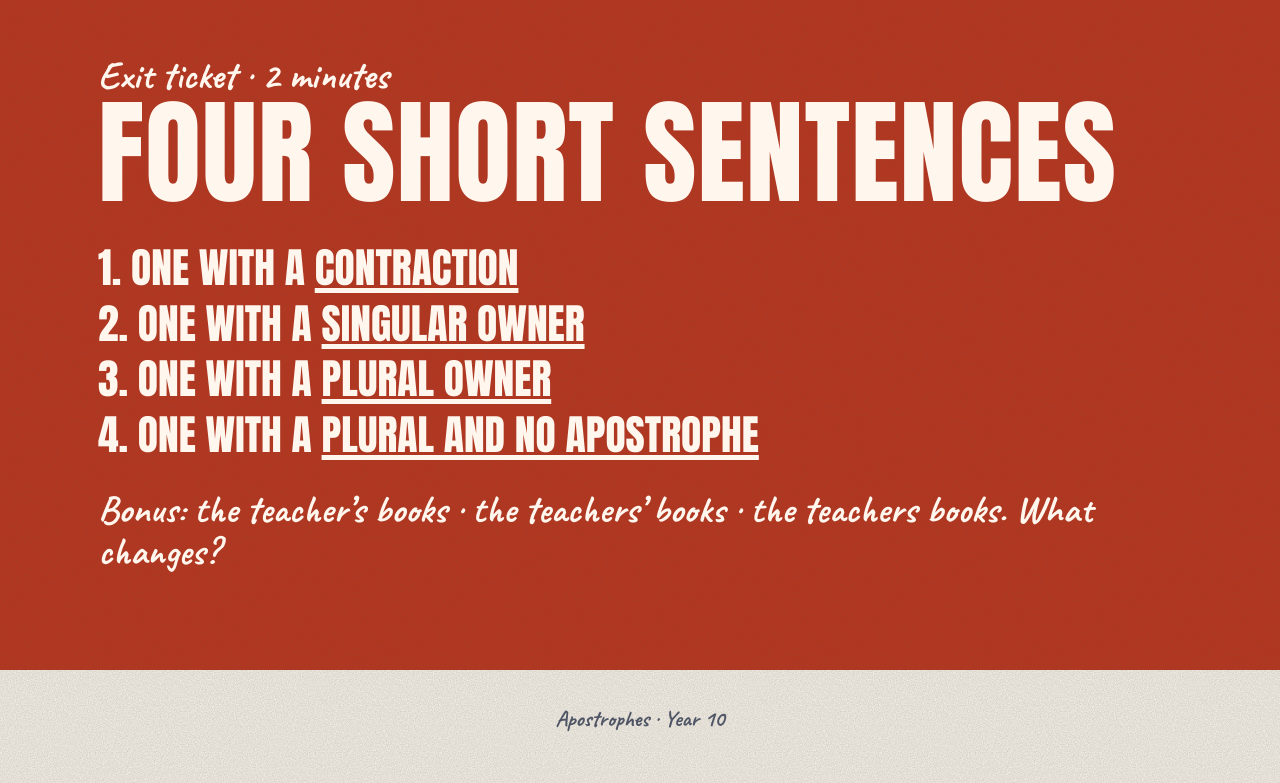
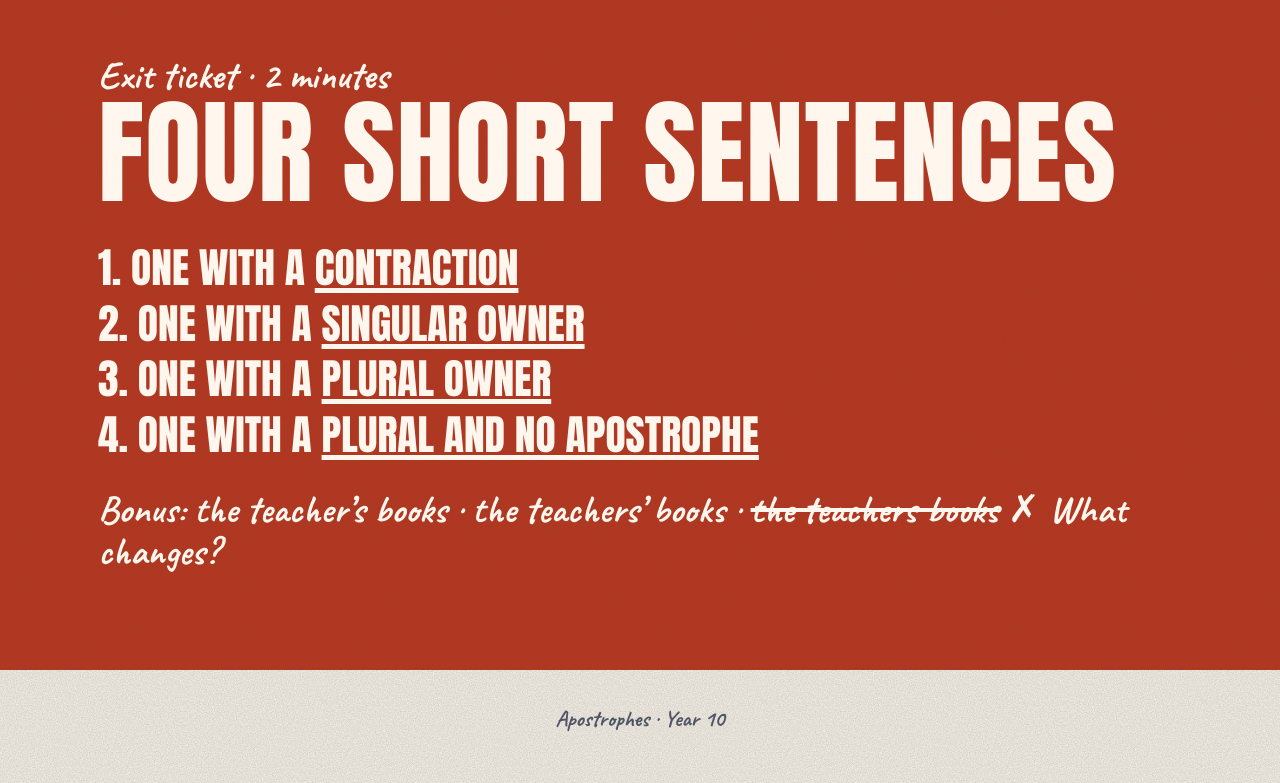
Before and after one commit to justinsteinmetz/Apostrophes, a plain HTML site: page index.html in a window 1280 px wide. Shown: the part 8036-8819 px from the top of the page. Drawn offline with Linux system fonts and the light colour scheme.

Commit message:
Modify bonus text in index.html
Updated bonus text to include strikethrough for incorrect phrase.

```diff
--- a/index.html
+++ b/index.html
@@ -297,7 +297,7 @@ footer{padding:2rem 0 3rem;font-family:var(--hand);font-weight:700;font-size:1.4
       <p>3. One with a <u>plural owner</u></p>
       <p>4. One with a <u>plural and no apostrophe</u></p>
     </div>
-    <p class="hand" style="margin-top:2rem">Bonus: the teacher’s books · the teachers’ books · the teachers books. What changes?</p>
+    <p class="hand" style="margin-top:2rem">Bonus: the teacher’s books · the teachers’ books · <s style="text-decoration-thickness:4px">the teachers books</s> ✗ What changes?</p>
   </div>
 </section>
 
```
